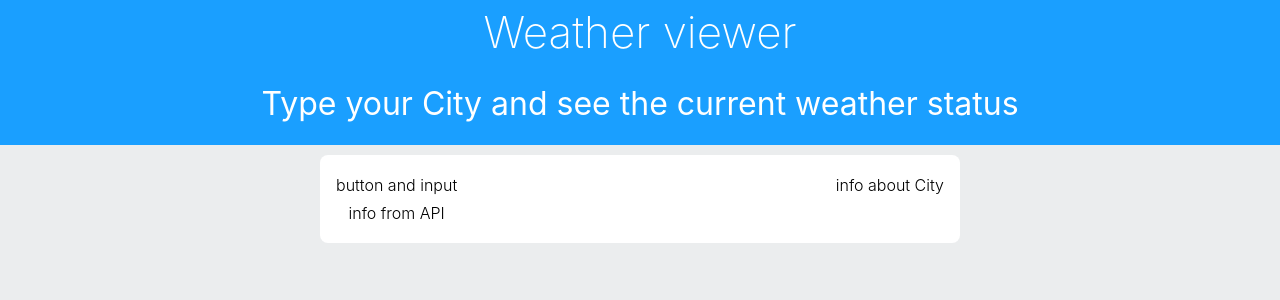
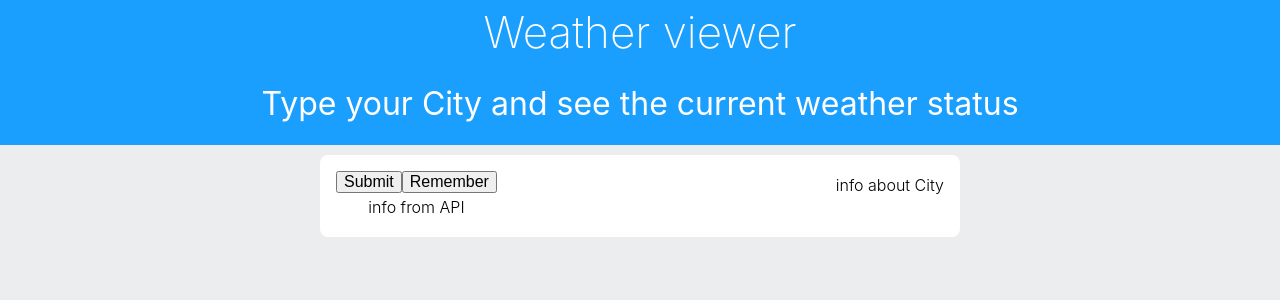
Before and after one commit to Horrorerror92/test-react-redux, a React (Create React App) app: page / in a window 1280 px wide. Shown: the top 300 px of the page. Built offline with nearby package versions, Linux system fonts and the light colour scheme.

Commit message:
add custom buttons

```diff
--- /dev/null
+++ b/src/model/button/button.ts
@@ -0,0 +1,3 @@
+export interface ButtonModel {
+  title: string
+}
--- /dev/null
+++ b/src/view/basic-components/button/index.tsx
@@ -0,0 +1,10 @@
+import { FC } from 'react'
+import { ButtonModel } from '../../../model/button/button'
+
+const ButtonComponent: FC<ButtonModel> = ({title, ...props}) => (
+  <button {...props}>
+    {title}
+  </button>
+)
+
+export default ButtonComponent
--- a/src/view/sub-common-components/manage-buttons-input/index.tsx
+++ b/src/view/sub-common-components/manage-buttons-input/index.tsx
@@ -1,10 +1,16 @@
 import React, {FC} from 'react';
 import styles from './styles.module.css';
+import Button from '../../basic-components/button'
 
 const manageButtonsInput: FC = () => {
   return (
     <div className={styles.manageButtonsInput}>
-      <p>button and input</p>
+      <Button
+        title = 'Submit'
+      />
+      <Button
+        title = 'Remember'
+      />
     </div>
   );
 }
--- a/src/view/sub-common-components/manage-city/styles.module.css
+++ b/src/view/sub-common-components/manage-city/styles.module.css
@@ -1,3 +1,3 @@
 .manageCity {
-
+  display: flex;
 }
```
